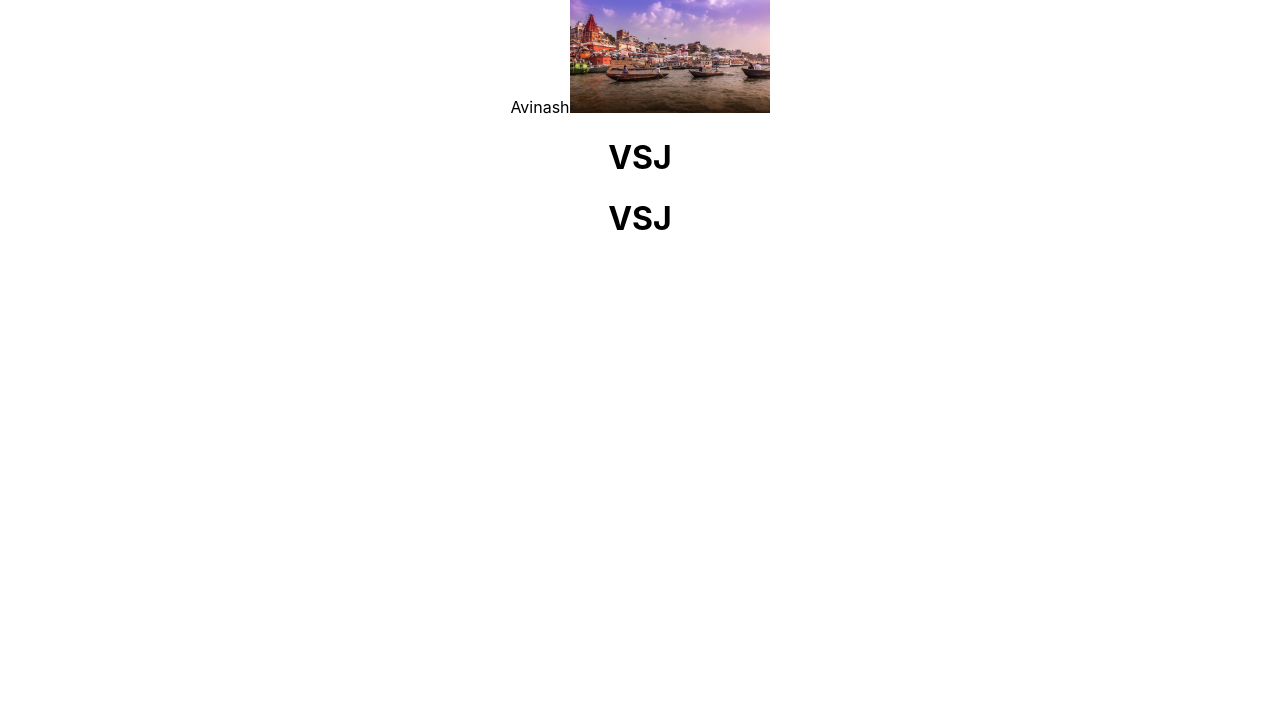
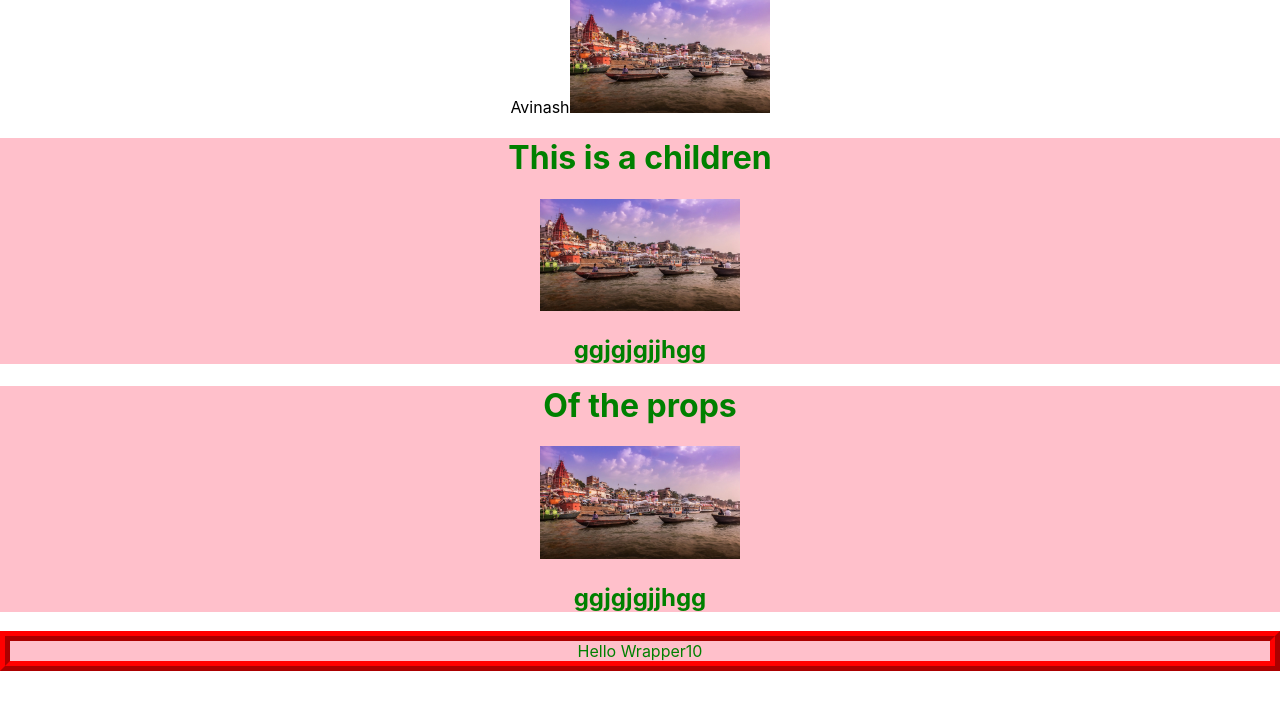
Before and after one commit to Avinashvns/learnallreact, a React (Create React App) app: page / in a window 1280 px wide. Shown: the top 710 px of the page. Built offline with nearby package versions, Linux system fonts and the light colour scheme.

Commit message:
vjsSubitem & vsjWrapper & vsjWrapper.js

```diff
--- a/src/App.js
+++ b/src/App.js
@@ -1,14 +1,17 @@
 // import logo from './logo.svg';
 import './App.css';
 import VsjItem from './components/VsjItem';
+import VsjWrapper from './components/VsjWrapper';
 
 function App() {
   return (
     <div className="App">
       Avinash
       <img src='varanasi.jpg'/>
-      <VsjItem />
-      <VsjItem></VsjItem>
+      {/* <VsjItem /> */}
+      <VsjItem message='This is a children'></VsjItem>
+      <VsjItem message="Of the props"></VsjItem>
+      <VsjWrapper>Hello Wrapper</VsjWrapper>
          </div>
   );
 }
--- a/src/components/VsjItem.js
+++ b/src/components/VsjItem.js
@@ -1,10 +1,13 @@
 // import vsjitem.css
+import './VsjItem.css'
+import VsjSubItem from './VsjSubItem';
 
 
-function VsjItem(){
-    return <p>
-        <h1>VSJ</h1>
-
+function VsjItem(props){
+    return <p className="vsj">
+        <h1>{props.message}</h1>
+        <img src='varanasi.jpg'/>
+        <VsjSubItem message="ggjgjgjjhgg"></VsjSubItem>
     </p>
 }
 
--- /dev/null
+++ b/src/components/VsjSubItem.js
@@ -0,0 +1,11 @@
+
+import './VsjItem.css';
+
+function VsjSubItem(props){
+    return <p className='vsj'>
+        <h2>{props.message}</h2>
+    </p>
+}
+
+
+export default VsjSubItem;
--- /dev/null
+++ b/src/components/VsjWrapper.css
@@ -0,0 +1,8 @@
+.VsjWrapper
+{
+	color:green;
+	background-color:pink;
+	border-color:red;
+	border-width:10px;
+	border-style:ridge;
+}
--- /dev/null
+++ b/src/components/VsjWrapper.js
@@ -0,0 +1,11 @@
+import './VsjWrapper.css';
+function VsjWrapper(props)
+{
+	const style="10";
+
+	return <div className="VsjWrapper">
+	{props.children}
+	{style}
+	</div>
+}
+export default VsjWrapper;
```
